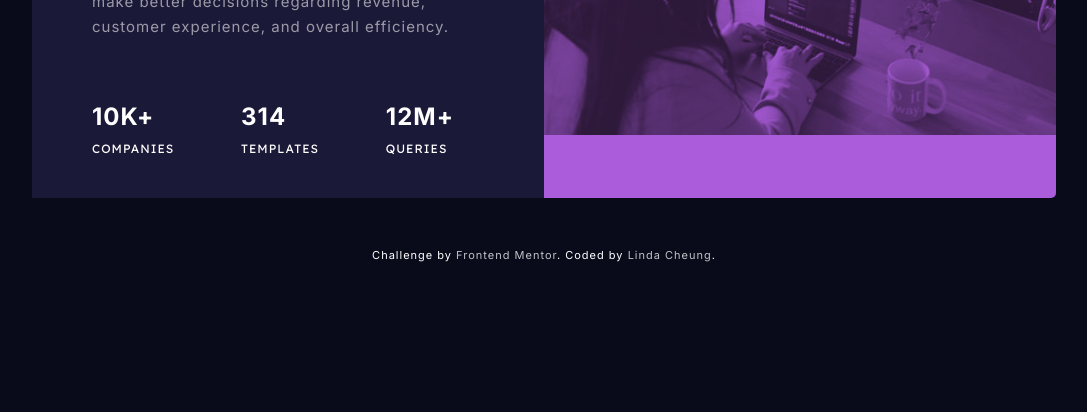
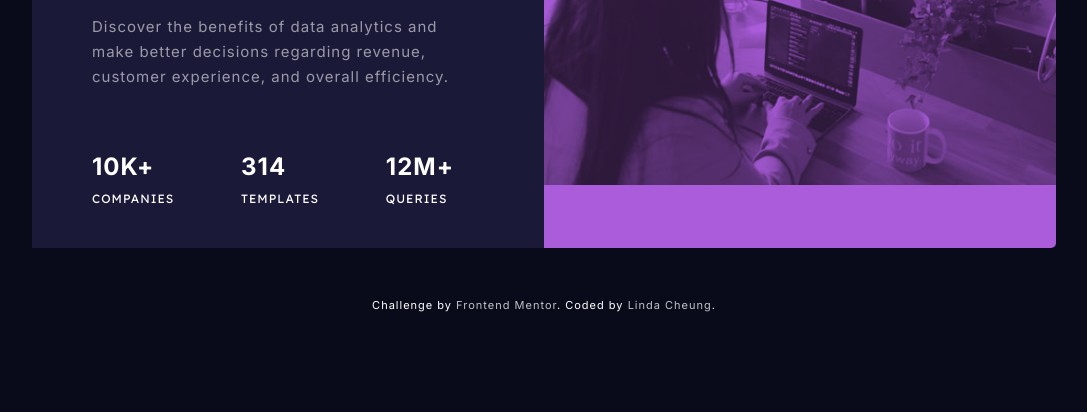
Before and after one commit to cwslinda/stats-preview-card-component-main, a plain HTML site: page index.html in a window 1280 px wide. Shown: the part 388-800 px from the top of the page, without its empty margins (96-1183 px from the left). Drawn offline with nearby package versions, Linux system fonts and the light colour scheme.

Commit message:
edited margin

```diff
--- a/app/stylesheets/style.scss
+++ b/app/stylesheets/style.scss
@@ -114,10 +114,16 @@ h1 {
 // laptop
 
 @media screen and (min-width: 900px) {
+
+  body {
+    margin-top:50px;
+
+  }
   .container {
     flex-direction: row;
     max-width: 1110px;
     height: auto;
+
   }
 
   .main-content-holder {
```
Also changed, not shown: app/stylesheets/style.css, 1 other file.
